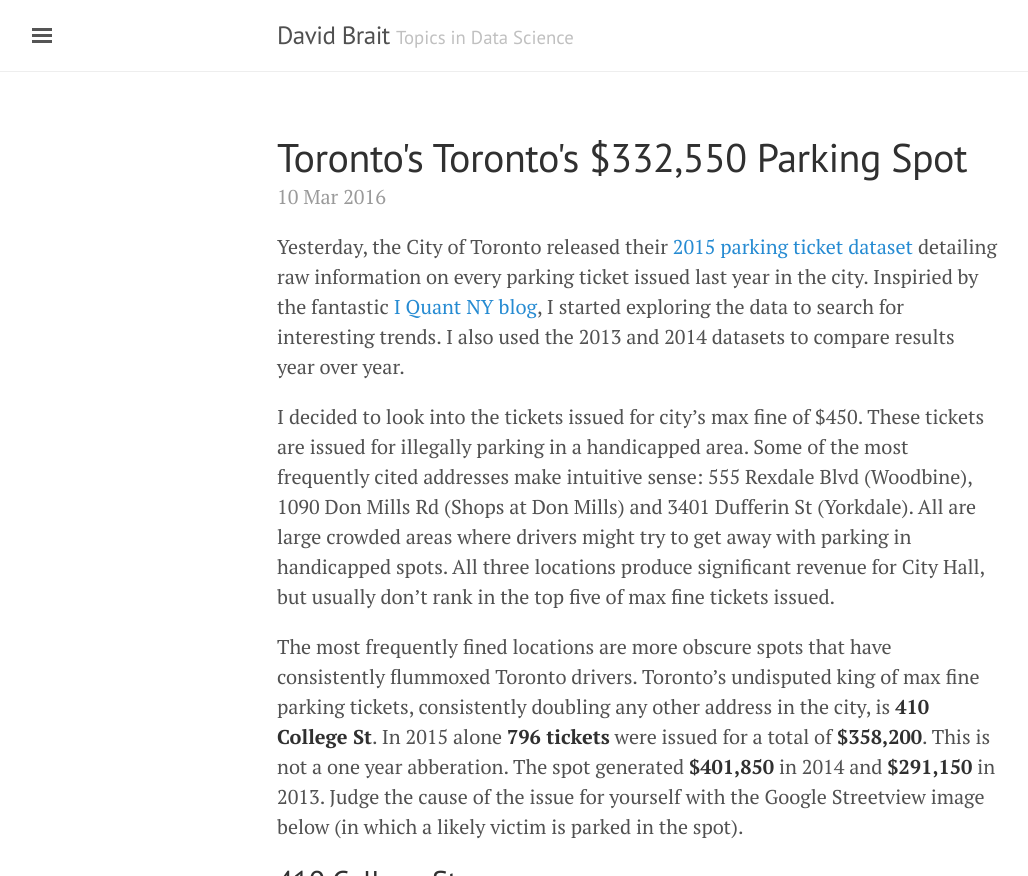
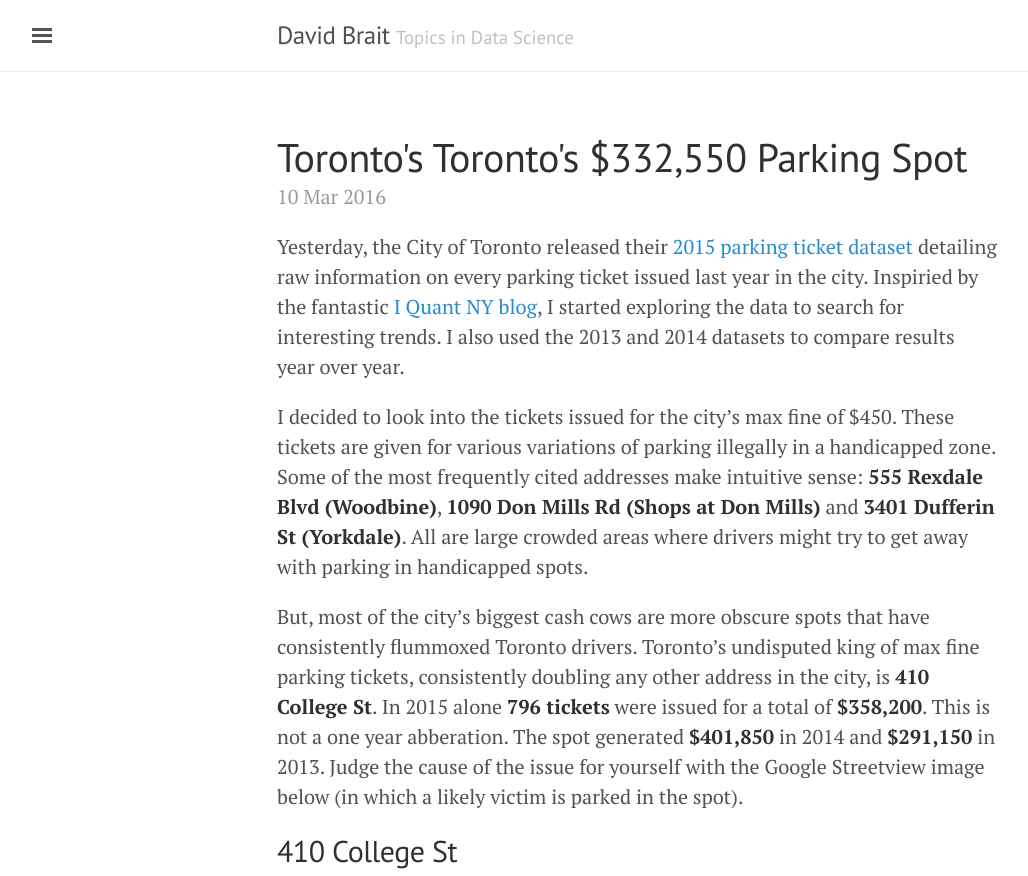
Before and after one commit to dbrait/dbrait-blog, a Jekyll site: the page built from _posts/2016-03-10-Toronto's $358,000 Parking Spot.md, in a window 1280 px wide and 900 px high, cut to the strip 0-876 px from the top of the window. Shown: the whole strip, without its empty margins (3-1031 px from the left). Built offline with Jekyll 4.4.1, drawn with Linux system fonts in a browser that asks for light colours.

Commit message:
Update 2016-03-10-Toronto's $358,000 Parking Spot.md

```diff
--- a/_posts/2016-03-10-Toronto's $358,000 Parking Spot.md
+++ b/_posts/2016-03-10-Toronto's $358,000 Parking Spot.md
@@ -7,9 +7,9 @@
 
 Yesterday, the City of Toronto released their <a href="http://www1.toronto.ca/wps/portal/contentonly?vgnextoid=ca20256c54ea4310VgnVCM1000003dd60f89RCRD">2015 parking ticket dataset</a> detailing raw information on every parking ticket issued last year in the city.  Inspiried by the fantastic <a href="http://iquantny.tumblr.com/">I Quant NY blog</a>, I started exploring the data to search for interesting trends.  I also used the 2013 and 2014 datasets to compare results year over year.
 
-I decided to look into the tickets issued for city's max fine of $450.  These tickets are issued for illegally parking in a handicapped area.  Some of the most frequently cited addresses make intuitive sense: 555 Rexdale Blvd (Woodbine), 1090 Don Mills Rd (Shops at Don Mills) and 3401 Dufferin St (Yorkdale).  All are large crowded areas where drivers might try to get away with parking in handicapped spots.  All three locations produce significant revenue for City Hall, but usually don't rank in the top five of max fine tickets issued.
+I decided to look into the tickets issued for the city's max fine of $450.  These tickets are given for various variations of parking illegally in a handicapped zone.  Some of the most frequently cited addresses make intuitive sense: **555 Rexdale Blvd (Woodbine)**, **1090 Don Mills Rd (Shops at Don Mills)** and **3401 Dufferin St (Yorkdale)**.  All are large crowded areas where drivers might try to get away with parking in handicapped spots.
 
-The most frequently fined locations are more obscure spots that have consistently flummoxed Toronto drivers.  Toronto's undisputed king of max fine parking tickets, consistently doubling any other address in the city, is **410 College St**.  In 2015 alone **796 tickets** were issued for a total of **$358,200**.  This is not a one year abberation.  The spot generated **$401,850** in 2014 and **$291,150** in 2013.  Judge the cause of the issue for yourself with the Google Streetview image below (in which a likely victim is parked in the spot).
+But, most of the city's biggest cash cows are more obscure spots that have consistently flummoxed Toronto drivers.  Toronto's undisputed king of max fine parking tickets, consistently doubling any other address in the city, is **410 College St**.  In 2015 alone **796 tickets** were issued for a total of **$358,200**.  This is not a one year abberation.  The spot generated **$401,850** in 2014 and **$291,150** in 2013.  Judge the cause of the issue for yourself with the Google Streetview image below (in which a likely victim is parked in the spot).
 
 ## 410 College St
 
```
